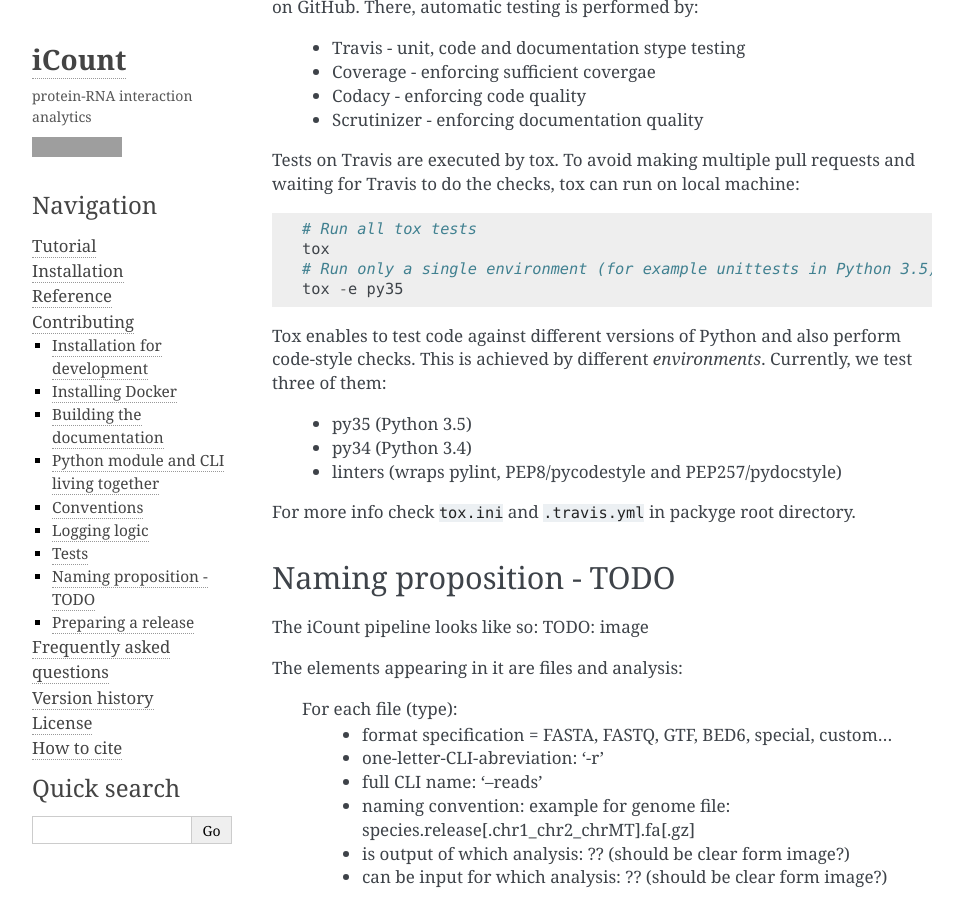
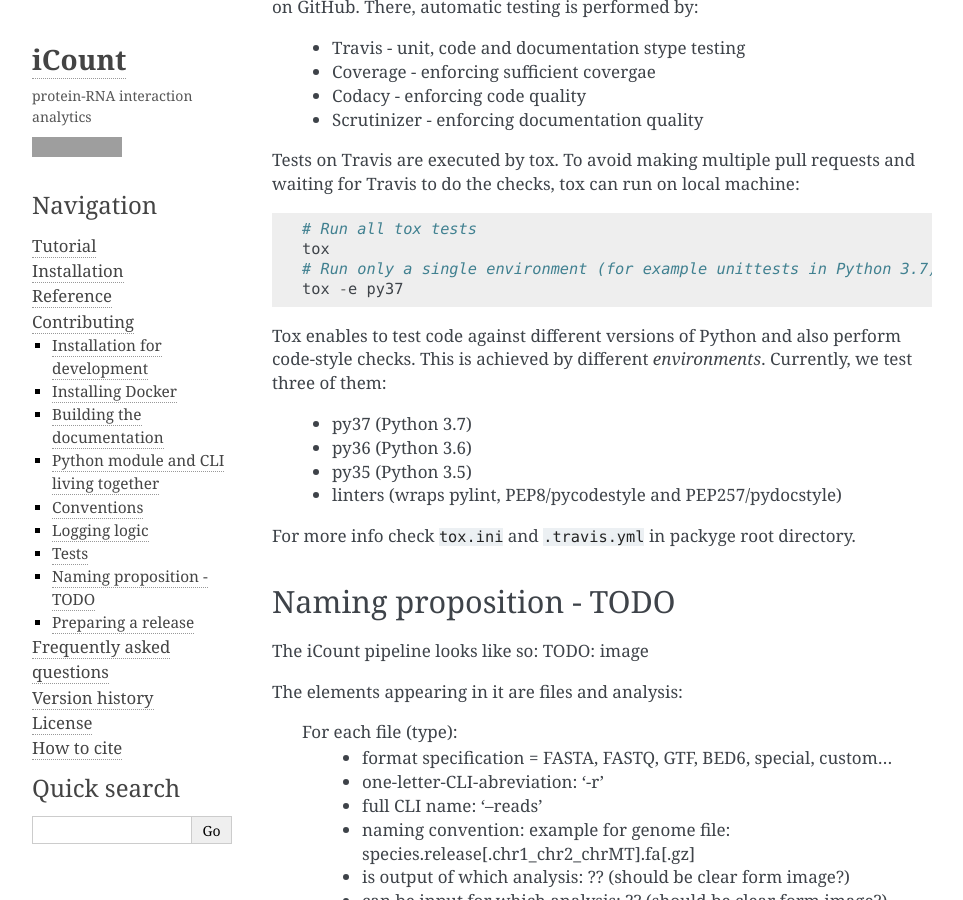
Before and after one commit to tomazc/iCount, a Sphinx documentation site: the page built from docs/source/contributing.rst, in a window 1280 px wide and 900 px high, scrolled down 4390 px. Shown: the whole window, without its empty margins (148-1111 px from the left). Built offline with Sphinx 7.4.7, drawn with Linux system fonts in a browser that asks for light colours; grey boxes are pictures that could not be loaded.

Commit message:
env: Add support for python 3.7

```diff
--- a/docs/source/contributing.rst
+++ b/docs/source/contributing.rst
@@ -230,15 +230,16 @@ waiting for Travis to do the checks, tox can run on local machine::
 
     # Run all tox tests
     tox
-    # Run only a single environment (for example unittests in Python 3.5)
-    tox -e py35
+    # Run only a single environment (for example unittests in Python 3.7)
+    tox -e py37
 
 Tox enables to test code against different versions of Python and also perform
 code-style checks. This is achieved by different *environments*. Currently, we
 test three of them:
 
+    * py37 (Python 3.7)
+    * py36 (Python 3.6)
     * py35 (Python 3.5)
-    * py34 (Python 3.4)
     * linters (wraps pylint, PEP8/pycodestyle and PEP257/pydocstyle)
 
 For more info check ``tox.ini`` and ``.travis.yml`` in packyge root directory.
--- a/setup.cfg
+++ b/setup.cfg
@@ -1,5 +1,5 @@
 [bdist_wheel]
-python-tag = py35,py36
+python-tag = py35,py36,py37
 
 [pycodestyle]
 max-line-length=119
```
Also changed, not shown: .travis.yml, 1 other file.
